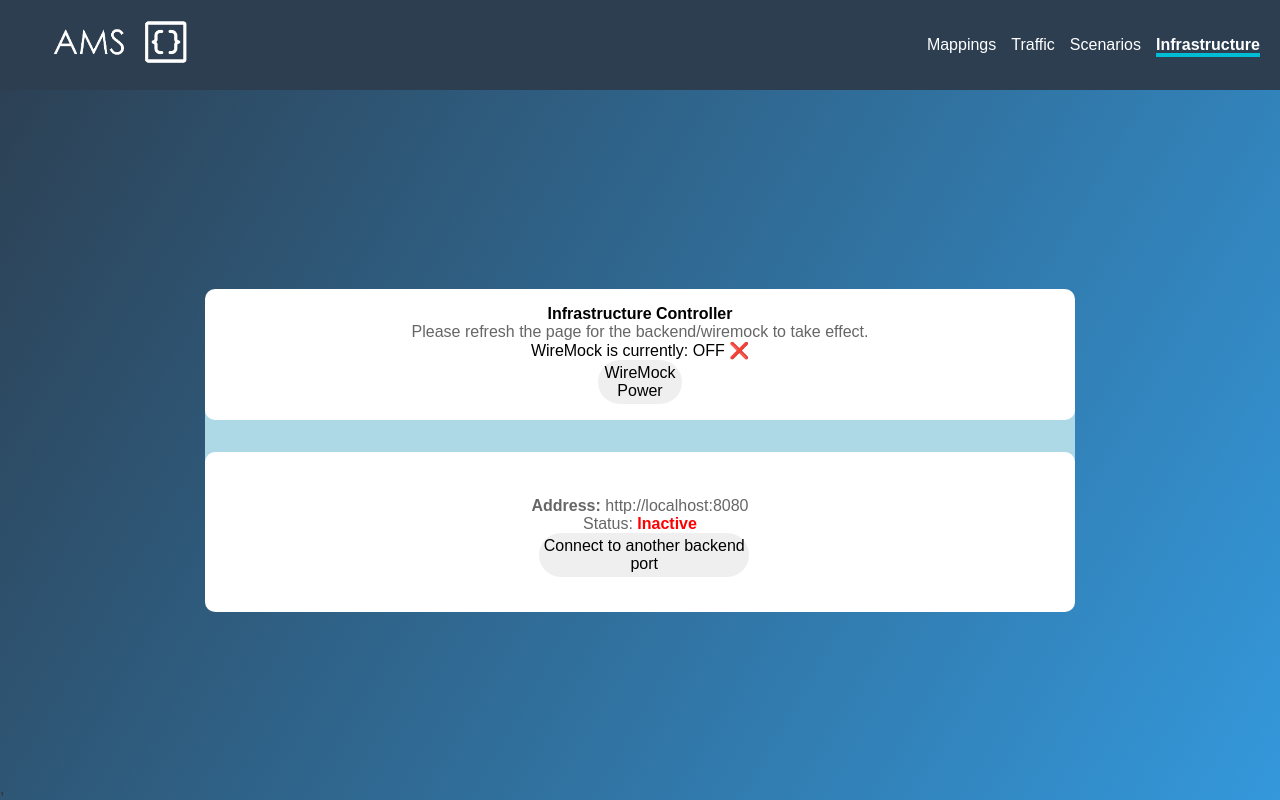
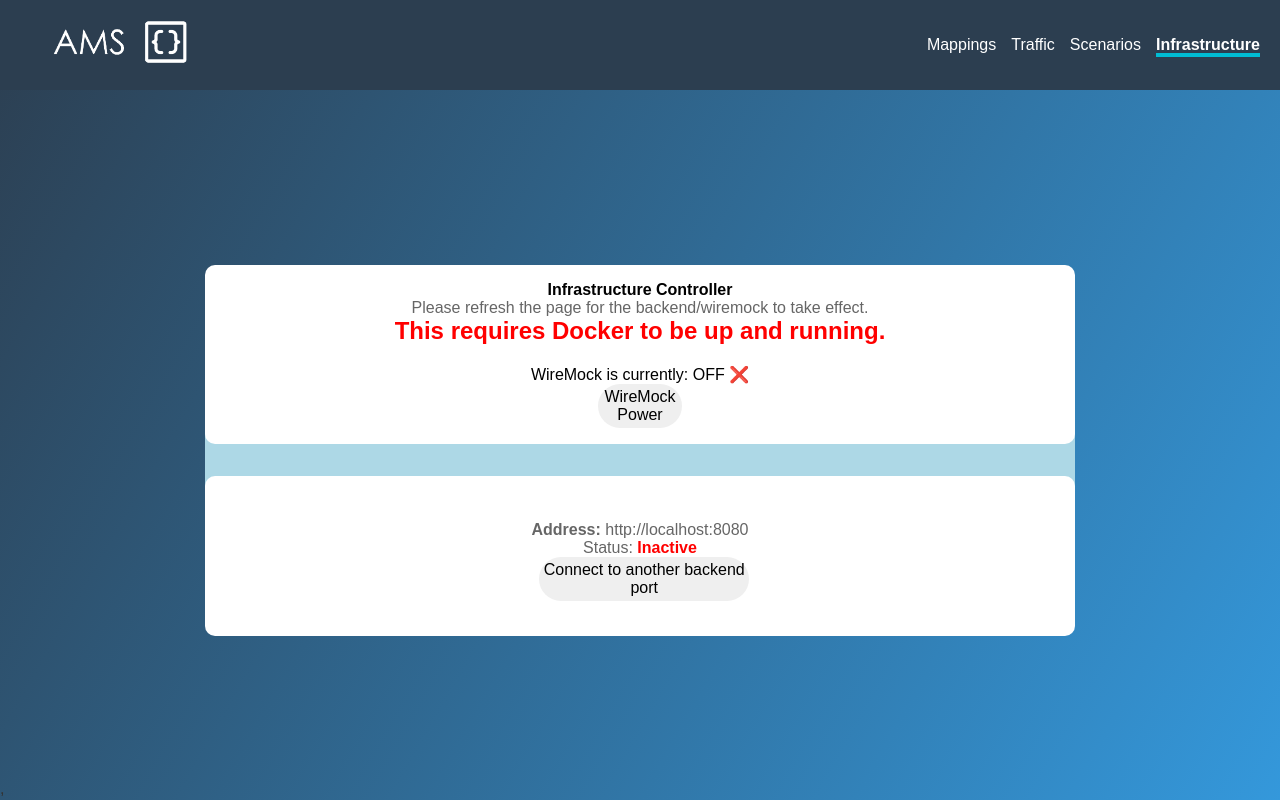
Before and after one commit to Jaller123/AMS, a React (Vite) app in the folder ams/: page /infrastructure in a window 1280 px wide. Built offline with nearby package versions, Linux system fonts and the light colour scheme; no server answers.

Commit message:
lagt till ionstruktioner på infrastruktur

```diff
--- a/ams/src/components/InfraController/InfraController.jsx
+++ b/ams/src/components/InfraController/InfraController.jsx
@@ -54,6 +54,7 @@ const handleConnect = (newAddress) => {
       <div className={styles.section}>
       <h3>Infrastructure Controller</h3>
       <p>Please refresh the page for the backend/wiremock to take effect.</p>
+      <h2 style={{color: "red"}}>This requires Docker to be up and running.</h2>
       <div className={styles.wireMockStatus}>WireMock is currently: {wireMockPower ? "Running ✅" : "OFF ❌"}
       <button className={styles.btn} onClick={handleToggle}>{wireMockPower ? true : false}WireMock Power</button>
       </div>
```
